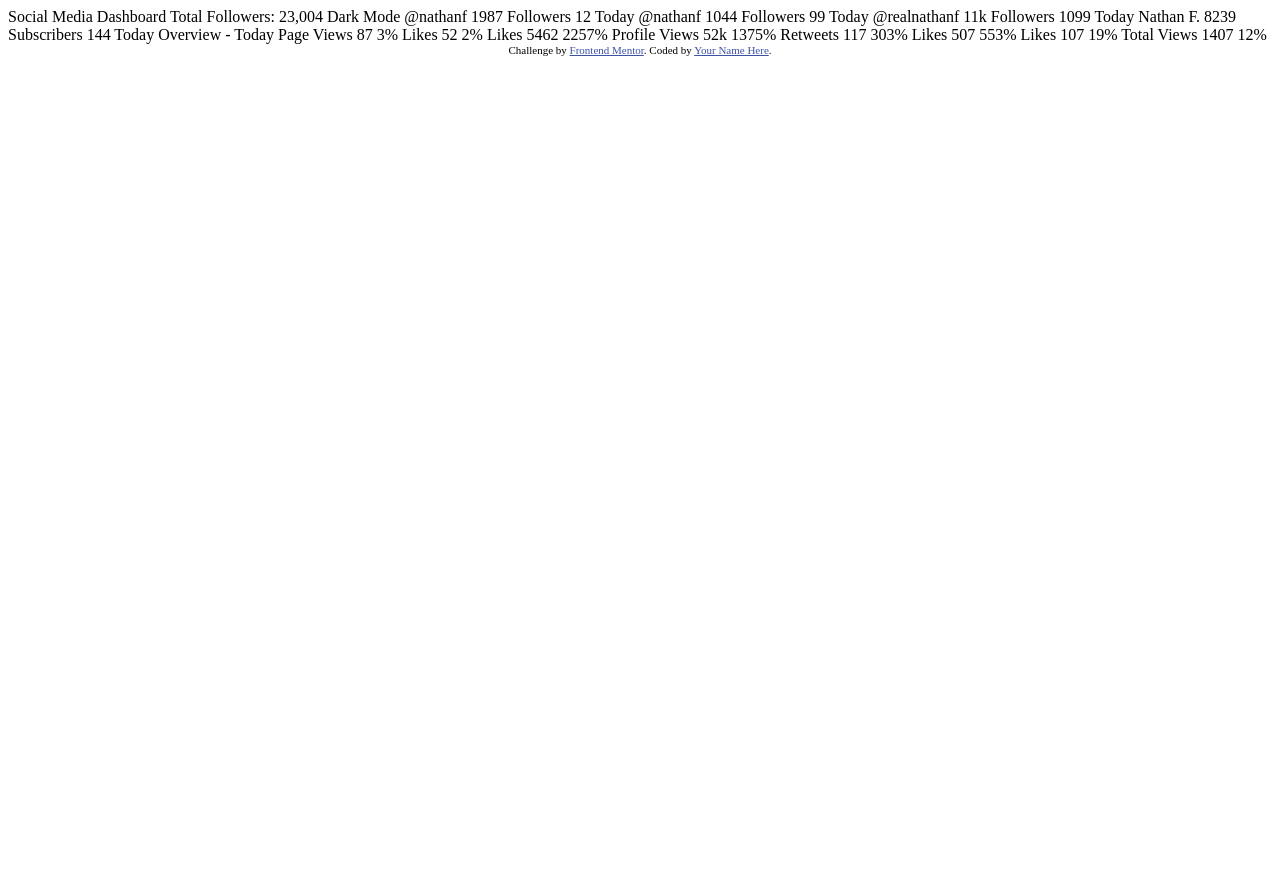
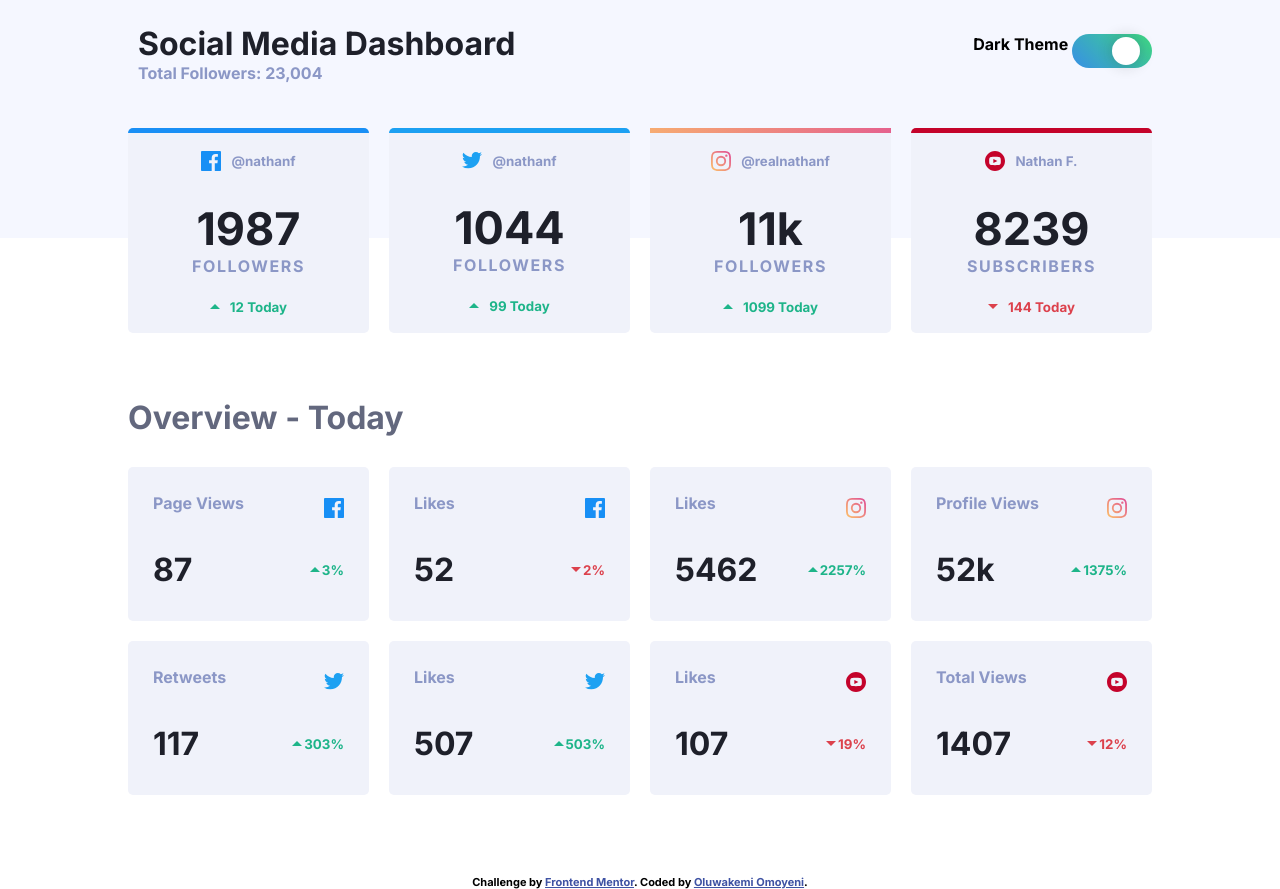
Before and after one commit to Captressketh001/social-media-dashboard-with-theme-switcher, a plain HTML site: page index.html in a window 1280 px wide. Before the commit the page ends 800 px from the top, so only its background shows below. Drawn offline with Linux system fonts and the light colour scheme.

Commit message:
Designed the interfaces, remains the header

```diff
--- a/index.html
+++ b/index.html
@@ -1,87 +1,200 @@
 <!DOCTYPE html>
 <html lang="en">
+
 <head>
   <meta charset="UTF-8">
-  <meta name="viewport" content="width=device-width, initial-scale=1.0"> <!-- displays site properly based on user's device -->
+  <meta name="viewport" content="width=device-width, initial-scale=1.0">
+  <!-- displays site properly based on user's device -->
 
   <link rel="icon" type="image/png" sizes="32x32" href="./images/favicon-32x32.png">
 
-  <title>Frontend Mentor | [Challenge Name Here]</title>
+  <title>Frontend Mentor | Social media dashboard with theme switcher</title>
 
   <!-- Feel free to remove these styles or customise in your own stylesheet 👍 -->
-  <style>
-    .attribution { font-size: 11px; text-align: center; }
-    .attribution a { color: hsl(228, 45%, 44%); }
-  </style>
+  <link rel="stylesheet" href="style.css">
 </head>
+
 <body>
+  <main>
+    <div class="bg">
+      <header>
+      <div class="dashboard">
+        <h1>Social Media Dashboard</h1>
+        <h4>Total Followers: 23,004</h4>
+      </div>
+      <div class="theme-switch-btn">
+        <p style="display: inline; font-weight: 900;">Dark Theme</p>
+        <label id="switch" class="switch">
+          <input type="checkbox" onchange="toggleTheme()" id="slider">
+          <span class="slider round"></span>
+      </label>
+      </div>
+    </header>
+    <div class="sm-container">
+      <div class="social-media" style="border-top: 5px solid hsl(208, 92%, 53%);">
+        <div><img src="./images/icon-facebook.svg" alt="facebook_logo"><small>@nathanf</small> </div>
+        <div class="follower">
+          <h1>1987</h1>
+          <p>Followers</p>
+        </div>
+        <div class="daily-follower">
+          <img src="./images/icon-up.svg" alt="down-svg" style="height: 5px;"><small class="color">12 Today</small>
+        </div>
 
-  Social Media Dashboard
-  Total Followers: 23,004
+      </div>
+      <div class="social-media" style="border-top: 5px solid hsl(203, 89%, 53%);">
+        <div>
+          <img src="./images/icon-twitter.svg" alt="twitter_logo">
+          <small>@nathanf</small>
+        </div>
+        <div class="follower">
+          <h1>1044</h1>
+          <p>Followers</p>
+        </div>
+        <div class="daily-follower">
+          <img src="./images/icon-up.svg" alt="down-svg" style="height: 5px;"><small class="color">99 Today</small>
+        </div>
 
-  Dark Mode
+      </div>
+      <div class="social-media" style="border-top-style: solid; border-top-width: 5px; border-image: linear-gradient(to left, hsl(329, 70%, 58%),
+        hsl(37, 97%, 70%)
+      )1 20%; border-radius: 5px;">
+        <div><img src="./images/icon-instagram.svg" alt="instagram_logo">
+          <small>@realnathanf</small>
+        </div>
+        <div class="follower">
+          <h1>11k</h1>
+          <p>Followers</p>
+        </div>
+        <div class="daily-follower">
+          <img src="./images/icon-up.svg" alt="down-svg" style="height: 5px;"><small class="color">1099 Today</small>
+        </div>
+
+      </div>
+      <div class="social-media" style="border-top: 5px solid hsl(348, 97%, 39%);">
+        <div><img src="./images/icon-youtube.svg" alt="youtube_logo">
+          <small>Nathan F.</small>
+        </div>
+        <div class="follower">
+          <h1>8239</h1>
+          <p>Subscribers</p>
+        </div>
+        <div class="daily-follower">
+          <img src="./images/icon-down.svg" alt="up-svg" style="height: 5px;"><small id="br">144 Today</small>
+        </div>
+
+      </div>
+    </div>
+    </div>
+
+    <div class="bg-2">
+      <h1 class="overview-heading">Overview - Today</h1>
+    <div class="overview">
+      <div>
+        <div class="pageview">
+          <p>Page Views</p>
+          <img src="./images/icon-facebook.svg" alt="facebook_logo">
+
+        </div>
+        <div class="view-number">
+          <h1>87</h1>
+          <img src="./images/icon-up.svg" alt="up-svg" style="height: 5px;">
+          <small style="color: hsl(163, 72%, 41%);" >3%</small>
+        </div>
+      </div>
+      <div>
+        <div class="pageview">
+          <p>Likes</p>
+          <img src="./images/icon-facebook.svg" alt="facebook_logo">
+
+        </div>
+        <div class="view-number">
+          <h1>52</h1>
+          <img src="./images/icon-down.svg" alt="down-svg" style="height: 5px;">
+          <small style="color: hsl(356, 69%, 56%);" >2%</small>
+        </div>
+      </div>
+      <div>
+        <div class="pageview">
+          <p>Likes</p>
+          <img src="./images/icon-instagram.svg" alt="instagram_logo">
+
+        </div>
+        <div class="view-number">
+          <h1>5462</h1>
+          <img src="./images/icon-up.svg" alt="up-svg" style="height: 5px;">
+          <small style="color: hsl(163, 72%, 41%);" >2257%</small>
+        </div>
+      </div>
+      <div>
+        <div class="pageview">
+          <p>Profile Views</p>
+          <img src="./images/icon-instagram.svg" alt="instagram_logo">
+
+        </div>
+        <div class="view-number">
+          <h1>52k</h1>
+          <img src="./images/icon-up.svg" alt="up-svg" style="height: 5px;">
+          <small style="color: hsl(163, 72%, 41%);" >1375%</small>
+        </div>
+      </div>
+      <div>
+        <div class="pageview">
+          <p>Retweets</p>
+          <img src="./images/icon-twitter.svg" alt="twitter_logo">
+
+        </div>
+        <div class="view-number">
+          <h1>117</h1>
+          <img src="./images/icon-up.svg" alt="up-svg" style="height: 5px;">
+          <small style="color: hsl(163, 72%, 41%);" >303%</small>
+        </div>
+      </div>
+      <div>
+        <div class="pageview">
+          <p>Likes</p>
+          <img src="./images/icon-twitter.svg" alt="twitter_logo">
+
+        </div>
+        <div class="view-number">
+          <h1>507</h1>
+          <img src="./images/icon-up.svg" alt="up-svg" style="height: 5px;">
+          <small style="color: hsl(163, 72%, 41%);" >503%</small>
+        </div>
+      </div>
+      <div>
+        <div class="pageview">
+          <p>Likes</p>
+          <img src="./images/icon-youtube.svg" alt="youtube_logo">
+
+        </div>
+        <div class="view-number">
+          <h1>107</h1>
+          <img src="./images/icon-down.svg" alt="down-svg" style="height: 5px;">
+          <small style="color: hsl(356, 69%, 56%);" >19%</small>
+        </div>
+      </div>
+      <div>
+        <div class="pageview">
+          <p>Total Views</p>
+          <img src="./images/icon-youtube.svg" alt="youtube_logo">
+
+        </div>
+        <div class="view-number">
+          <h1>1407</h1>
+          <img src="./images/icon-down.svg" alt="down-svg" style="height: 5px;">
+          <small style="color: hsl(356, 69%, 56%);" >12%</small>
+        </div>
+      </div>
+    </div><div class="attribution">
+      Challenge by <a href="https://www.frontendmentor.io?ref=challenge" target="_blank">Frontend Mentor</a>.
+      Coded by <a href="#">Oluwakemi Omoyeni</a>.
+    </div>
+    </div>
 
 
+  </main>
+<script src="main.js"></script>
+</body>
 
-  @nathanf
-  1987
-  Followers
-  12 Today
-
-  @nathanf
-  1044
-  Followers
-  99 Today
-
-  @realnathanf
-  11k
-  Followers
-  1099 Today
-
-  Nathan F.
-  8239
-  Subscribers
-  144 Today
-
-
-
-  Overview - Today
-
-  Page Views
-  87
-  3%
-
-  Likes
-  52
-  2%
-
-  Likes
-  5462
-  2257%
-
-  Profile Views
-  52k
-  1375%
-
-  Retweets
-  117
-  303%
-
-  Likes
-  507
-  553%
-
-  Likes
-  107
-  19%
-
-  Total Views
-  1407
-  12%
-
-  <div class="attribution">
-    Challenge by <a href="https://www.frontendmentor.io?ref=challenge" target="_blank">Frontend Mentor</a>.
-    Coded by <a href="#">Your Name Here</a>.
-  </div>
-</body>
 </html>
--- /dev/null
+++ b/main.js
@@ -0,0 +1,24 @@
+    function setTheme(themeName) {
+            localStorage.setItem('theme', themeName);
+            document.documentElement.className = themeName;
+        }
+
+        // function to toggle between light and dark theme
+function toggleTheme() {
+    if (localStorage.getItem('theme') === 'theme-dark') {
+            setTheme('theme-light');
+    } else {
+            setTheme('theme-dark');
+    }
+}
+
+// Immediately invoked function to set the theme on initial load
+(function () {
+    if (localStorage.getItem('theme') === 'theme-dark') {
+        setTheme('theme-dark');
+        document.getElementById('slider').checked = false;
+    } else {
+        setTheme('theme-light');
+        document.getElementById('slider').checked = true;
+    }
+})();
--- /dev/null
+++ b/style.css
@@ -0,0 +1,265 @@
+@import url('https://fonts.googleapis.com/css2?family=Inter:wght@700&display=swap');
+body{
+    font-family: 'Inter', sans-serif;
+    margin: 0 auto;
+}
+.theme-light {
+    --heading: hsl(230, 17%, 14%);
+    --bg-top: hsl(225, 100%, 98%);
+    --bg-down:hsl(0, 0%, 100%);
+    --card-bg:  hsl(227, 47%, 96%);
+    --card-hover:  hsl(228deg, 12% , 80%);
+    --card-text: hsl(228, 12%, 44%);
+    --overview: hsl(228, 12%, 44%);
+}
+.theme-dark {
+    --heading: hsl(0, 0%, 100%);
+    --bg-top: hsl(232, 19%, 15%);
+    --bg-down: hsl(230, 17%, 14%);
+    --card-bg: hsl(228, 28%, 20%);
+    --card-hover: hsl(228, 12%, 44%);
+    --card-text: hsl(228, 34%, 66%);
+    --overview: hsl(0, 0%, 100%);
+    --toggle: linear-gradient(45deg,  hsl(210, 78%, 56%), hsl(146, 68%, 55%));
+}
+.attribution { font-size: 11px; text-align: center; }
+.attribution a { color: hsl(228, 45%, 44%); }
+body h1{
+    color: var(--heading);
+}
+main h4{
+    color: hsl(228, 34%, 66%);
+}
+.bg{
+     background-color: var(--bg-top);
+     height: 100%;
+}
+.bg-2{
+    background: var(--bg-down);
+    height: 100%;
+}
+header{
+    display: flex;
+    margin: 0 10% 0 10%;
+    padding-top: 1.5em;
+    flex-wrap: wrap;
+
+}
+header .dashboard{
+    margin-left: 10px;
+}
+header .theme-switch-btn{
+    margin: 10px 0 0 auto;
+}
+header h1, h4{
+    margin: 0;
+}
+.sm-container{
+    display: grid;
+    grid-template-columns: repeat(4, 1fr);
+    grid-template-rows: 200px;
+    grid-gap: 20px;
+    margin: -45px 10% 0 10%;
+}
+@media screen and (max-width: 768px){
+    .sm-container{
+        grid-template-columns: repeat(2, 1fr);
+
+    }
+}
+@media screen and (max-width: 425px){
+    .sm-container{
+        grid-template-columns: repeat(1, 1fr);
+    }
+}
+
+.sm-container > div {
+    min-height: 200px;
+    border-radius: 5px;
+    background:  var(--card-bg);
+    display: flex;
+    flex-direction: column;
+    justify-content: center;
+    align-items: center;
+    position: relative;
+    bottom: -90px;
+    z-index: 1;
+}
+.sm-container > div:hover{
+    background: var(--card-hover);
+}
+.social-media > div{
+    display: flex;
+}
+.social-media .follower{
+    display: flex;
+    flex-direction: column;
+}
+
+.social-media .follower > p{
+margin-top: -30px;
+margin-bottom: 28px;
+font-weight: 100;
+
+}
+.social-media .daily-follower{
+    display: flex;
+    flex-direction: row;
+
+}
+.social-media .daily-follower .color{
+    color: hsl(163, 72%, 41%);
+}
+.social-media .daily-follower > small{
+    margin-top: -5px;
+}
+.social-media > div > small{
+    align-self: center;
+    margin-left: 10px;
+    color: hsl(228, 34%, 66%);
+}
+.social-media > div > h1{
+    font-weight: 900;
+    font-size: 45px;
+    text-align: center;
+}
+.social-media > div > p{
+    color: hsl(228, 34%, 66%);
+    text-transform: uppercase;
+    letter-spacing: 0.1em;
+    font-weight: 100;
+}
+#br{
+    color: hsl(356, 69%, 56%);
+}
+/* .sm-container div img {
+    margin-top: 10px;
+}  */
+.overview{
+    display: grid;
+    grid-template-columns: repeat(4, 1fr);
+    grid-gap: 20px;
+    margin: 0 10% 0 10%;
+    padding-bottom: 5em;
+}
+.overview-heading{
+    margin: 0 10% 0 10%;
+    padding-top: 5em;
+    padding-bottom: 30px;
+    color: var(--overview);
+}
+@media screen and (max-width: 768px){
+    .overview{
+        grid-template-columns: repeat(2, 1fr);
+    }
+}
+@media screen and (max-width: 425px){
+    .overview{
+        grid-template-columns: repeat(1, 1fr);
+    }
+}
+.overview > div {
+    /* display: flex; */
+    min-height: 10px;
+    border-radius: 5px;
+    background: var(--card-bg);
+    padding: 10px 25px;
+}
+.overview > div:hover{
+    background: var(--card-hover);
+}
+.overview .pageview, .view-number{
+    display: flex;
+}
+.overview .pageview img{
+    align-self: center;
+    margin: 10px 0 0 auto;
+}
+.overview .pageview p{
+    color: hsl(228, 34%, 66%);
+    font-weight: 700;
+}
+.overview .view-number img, small{
+    align-self: center;
+}
+.overview .view-number img{
+    margin-left: auto;
+    padding-right: 2px;
+}
+
+.overview .view-number h1{
+    color: var(--heading);
+}
+
+/* The switch - the box around the slider */
+.switch {
+    position: relative;
+    display: inline-block;
+    width: 80px;
+    height: 34px;
+  }
+
+  /* Hide default HTML checkbox */
+  .switch input {
+    opacity: 0;
+    width: 0;
+    height: 0;
+  }
+
+  /* The slider */
+  .slider {
+    position: absolute;
+    cursor: pointer;
+    top: 0;
+    left: 0;
+    right: 0;
+    bottom: 0;
+    -webkit-transition: 0.4s;
+    transition: 0.4s;
+  }
+
+  .slider:before {
+    position: absolute;
+    content: "";
+    height: 28px;
+    width: 28px;
+    left: 0px;
+    bottom: 4px;
+    top: 0;
+    bottom: 0;
+    margin: auto 0;
+    -webkit-transition: 0.4s;
+    transition: 0.4s;
+    box-shadow: 0 0px 15px #2020203d;
+    background: white;
+    background-repeat: no-repeat;
+    background-position: center;
+  }
+  input + .slider{
+    background: linear-gradient(45deg, hsl(210, 78%, 56%), hsl(146, 68%, 55%));
+  }
+  input:checked + .slider {
+    background: linear-gradient(45deg, hsl(210, 78%, 56%), hsl(146, 68%, 55%));
+  }
+
+  input:focus + .slider {
+    box-shadow: 0 0 1px #2196f3;
+  }
+
+  input:checked + .slider:before {
+    -webkit-transform: translateX(40px);
+    -ms-transform: translateX(40px);
+    transform: translateX(40px);
+    background: white;
+    background-repeat: no-repeat;
+    background-position: center;
+  }
+
+  /* Rounded sliders */
+  .slider.round {
+    border-radius: 34px;
+  }
+
+  .slider.round:before {
+    border-radius: 50%;
+  }
```
